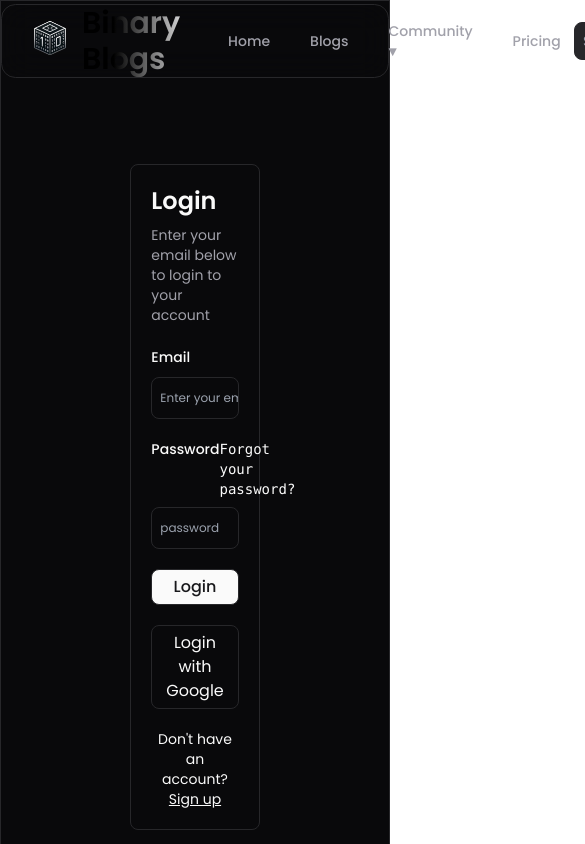
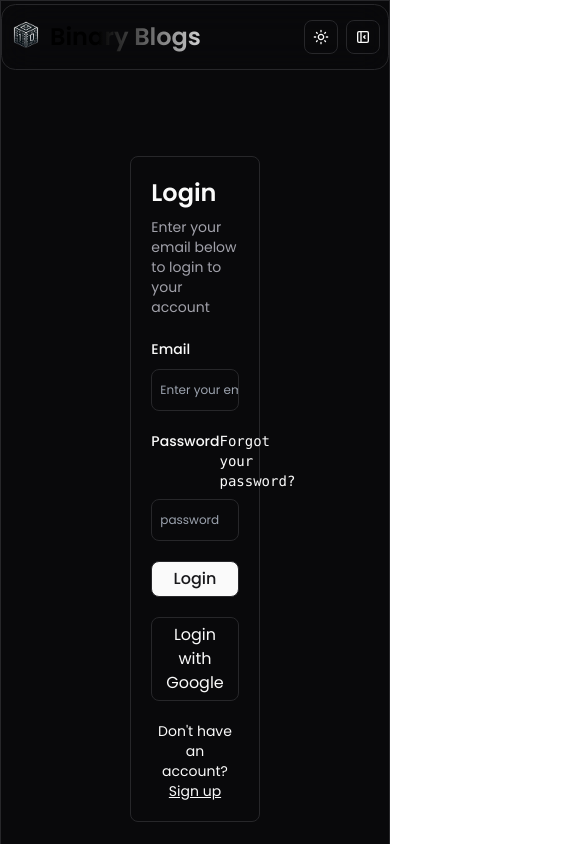
Before and after one commit to shaikhFaris/Binary_Blogs, a React (Vite) app in the folder client/: page /login in a window 390 px wide. Shown: the top 844 px of the page, 585 px wide, since content can reach past the window. Built offline with nearby package versions, Linux system fonts and the light colour scheme; a web font is replaced by a local one.

Commit message:
made navbar responsive and added a sidebar for smaller devices

```diff
--- a/client/src/App.jsx
+++ b/client/src/App.jsx
@@ -12,12 +12,23 @@ import RequireAuth from "./components/RequireAuth.jsx";
 import BlogsPage from "./pages/BlogsPage.jsx";
 import SelectedBlog from "./pages/SelectedBlog.jsx";
 import { useState } from "react";
+import OptionsBar from "./components/OptionsBar.jsx";
 
 const App = () => {
   const [hideFooter, sethideFooter] = useState(false);
+  const [smallDeviceSidebar, setSmallDeviceSidebar] = useState(false);
   return (
-    <main className="bg-[hsl(var(--background))] w-full min-h-screen max-w-screen-2xl border border-[hsl(var(--border))] ">
-      <Navbar />
+    <main className="bg-[hsl(var(--background))] w-full min-h-screen max-w-screen-2xl border border-[hsl(var(--border))]">
+      <Navbar
+        setSmallDeviceSidebar={setSmallDeviceSidebar}
+        smallDeviceSidebar={smallDeviceSidebar}
+      />
+      {
+        <OptionsBar
+          smallDeviceSidebar={smallDeviceSidebar}
+          setSmallDeviceSidebar={setSmallDeviceSidebar}
+        />
+      }
       <Routes>
         <Route path="/" element={<Home />} />
         <Route path="/login" element={<Login />} />
@@ -25,14 +36,14 @@ const App = () => {
         <Route path="/register" element={<Register />} />
 
         {/* protected routes */}
-        {/* <Route element={<RequireAuth />}> */}
+        <Route element={<RequireAuth />}>
           <Route
             path="/create"
             element={<CreateBlogPage sethideFooter={sethideFooter} />}
           />
           <Route path="/blogs" element={<BlogsPage />} />
           <Route path="/blogs/:id" element={<SelectedBlog />} />
-        {/* </Route> */}
+        </Route>
 
         {/* Not found rout */}
         <Route path="*" element={<Missing />} />
--- a/client/src/components/Navbar.jsx
+++ b/client/src/components/Navbar.jsx
@@ -2,8 +2,9 @@ import { MdOutlineLightMode } from "react-icons/md";
 import { Link } from "react-router-dom";
 import { useContext } from "react";
 import AuthContext from "../context/AuthProvider";
+import { TbLayoutSidebarLeftCollapse } from "react-icons/tb";
 
-const Navbar = () => {
+const Navbar = ({ smallDeviceSidebar, setSmallDeviceSidebar }) => {
   const { auth } = useContext(AuthContext);
   const handleMode = () => {
     const mode = document.querySelector("html").className;
@@ -16,15 +17,19 @@ const Navbar = () => {
 
   return (
     <div
-      className="backdrop-blur-lg sticky top-1 z-50 w-full  bg-transparent border border-[hsl(var(--border))] rounded-[0.9em] text-[hsl(var(--foreground))] flex justify-between items-center px-4 shadow-md dark:shadow-none"
+      className="pr-2 py-2  xl:py-0 backdrop-blur-lg sticky top-1 z-50 w-full  bg-transparent border border-[hsl(var(--border))] rounded-[0.9em] text-[hsl(var(--foreground))] flex justify-between items-center xl:px-4 shadow-md dark:shadow-none overflow-hidden"
       id="navbar"
     >
       <div className="flex items-center">
-        <img src="/logo.png" alt="logo" className="w-16 h-16 rounded-full" />
-        <h1 className="aniamted-gradient text-3xl font-semibold mr-12">
+        <img
+          src="/logo.png"
+          alt="logo"
+          className="w-12 h-12 xl:w-16 xl:h-16 rounded-full"
+        />
+        <h1 className="aniamted-gradient text-2xl xl:text-3xl font-semibold xl:mr-12">
           Binary Blogs
         </h1>
-        <ul className="flex text-zinc-400 items-center text-sm gap-10 font-medium">
+        <ul className="hidden xl:flex text-zinc-400 items-center text-sm gap-10 font-medium">
           <li className="hover:text-[hsl(var(--foreground))] duration-150">
             <Link to={"/"}>Home</Link>
           </li>
@@ -44,15 +49,25 @@ const Navbar = () => {
           )}
         </ul>
       </div>
-      <div className="flex items-center gap-2 w-[23%] ">
+      <div className="flex items-center xl:gap-2 xl:w-[23%] ">
         <input
-          className="border bg-[hsl(var(--input))] border-[hsl(var(--border))] rounded-[0.5rem] py-2 hover:bg-[hsl(var(--card))] hover:text-[hsl(var(--card-foreground))] text-sm focus:outline-none flex-grow duration-200 text-[hsl(var(--secondary-foreground))] pl-2"
+          className="hidden xl:inline border bg-[hsl(var(--input))] border-[hsl(var(--border))] rounded-[0.5rem] py-2 lg:hover:bg-[hsl(var(--card))] hover:text-[hsl(var(--card-foreground))] text-sm focus:outline-none flex-grow duration-200 text-[hsl(var(--secondary-foreground))] pl-2"
           type="search"
           placeholder="Search blogs..."
           // onChange={(e) => setSearch(e.target.value)}
         />
-        <button className="border border-[hsl(var(--border))] p-2 rounded-[var(--radius)] hover:bg-[hsl(var(--secondary))]">
-          <MdOutlineLightMode size={25} onClick={handleMode} />
+        <button className="xl:text-2xl border border-[hsl(var(--border))] p-2 rounded-[var(--radius)] md:hover:bg-[hsl(var(--secondary))]">
+          <MdOutlineLightMode onClick={handleMode} />
+        </button>
+        <button
+          className={`lg:hidden border ml-2 border-[hsl(var(--border))] ${
+            smallDeviceSidebar &&
+            "text-[hsl(var(--blue-foreground))] transition-colors duration-500"
+          } p-2 rounded-[var(--radius)]`}
+        >
+          <TbLayoutSidebarLeftCollapse
+            onClick={() => setSmallDeviceSidebar(!smallDeviceSidebar)}
+          />
         </button>
       </div>
     </div>
--- /dev/null
+++ b/client/src/components/OptionsBar.jsx
@@ -0,0 +1,40 @@
+import { useEffect } from "react";
+import { Link } from "react-router-dom";
+
+const OptionsBar = ({ smallDeviceSidebar, setSmallDeviceSidebar }) => {
+  useEffect(() => {
+    smallDeviceSidebar === true && document.body.classList.add("scroll-locked"); // Apply lock
+    smallDeviceSidebar === false &&
+      document.body.classList.remove("scroll-locked"); // Apply lock
+    return () => {
+      document.body.classList.remove("scroll-locked"); // Remove lock
+    };
+  }, [smallDeviceSidebar]);
+
+  return (
+    <div
+      className={`lg:hidden ${
+        smallDeviceSidebar ? "translate-x-0" : "translate-x-[100%] scale-0"
+      } transition-all duration-500 border-l shadow-md dark:shadow-none w-11/12 border-[hsl(var(--border))] h-screen right-0 absolute bg-[hsl(var(--background))] text-[hsl(var(--foreground))] p-5 `}
+    >
+      <ul className="text-zinc-400 flex flex-col text-lg gap-2 font-medium">
+        <li className="hover:text-[hsl(var(--foreground))] duration-150">
+          <Link to="/" onClick={() => setSmallDeviceSidebar(false)}>
+            Home
+          </Link>
+        </li>
+        <li className="hover:text-[hsl(var(--foreground))] duration-150">
+          Blogs
+        </li>
+        <li className="hover:text-[hsl(var(--foreground))] duration-150">
+          Community ▼
+        </li>
+        <li className="hover:text-[hsl(var(--foreground))] duration-150">
+          Pricing
+        </li>
+      </ul>
+    </div>
+  );
+};
+
+export default OptionsBar;
--- a/client/src/index.css
+++ b/client/src/index.css
@@ -137,3 +137,6 @@
   background: rgb(88, 87, 87);
   border-radius: 10px;
 }
+.scroll-locked {
+  overflow: hidden;
+}
```
Lines whose indentation alone changed are shown as unchanged.
